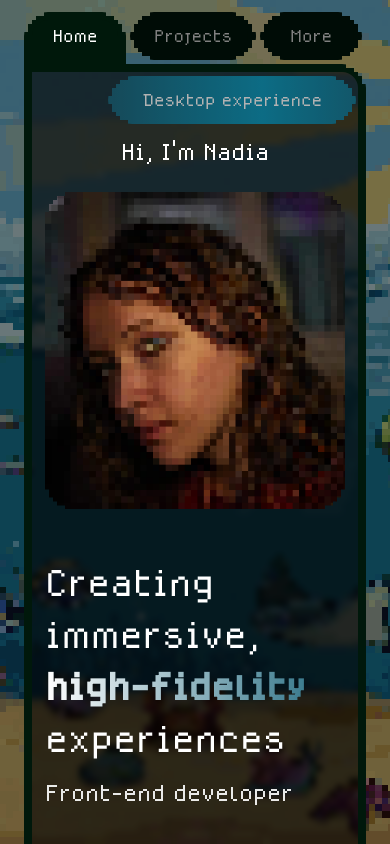
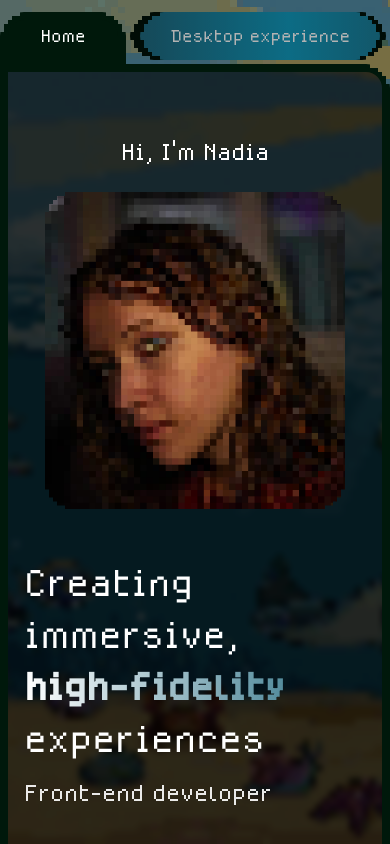
Before and after one commit to robuspospolitus/portfolio, a React (Vite) app: page / in a window 390 px wide. Built offline with nearby package versions, Linux system fonts and the light colour scheme.

Commit message:
fix: styling - pixel-corners, variables

```diff
--- a/src/Pages/Home/Components/MovingCard.scss
+++ b/src/Pages/Home/Components/MovingCard.scss
@@ -2,7 +2,7 @@
     min-height: 300px;
     width: auto;
     background-color: var(--home-color);
-    padding: 8px;
+    padding: var(--size-xs);
     display: flex;
     align-self: center;
 }
@@ -14,44 +14,44 @@
     justify-content: center;
     background-color: var(--home-color);
     color: white;
-    padding: 24px;
+    padding: var(--size);
     h3 {
-        font-size: 32px;
+        font-size: var(--font-size-h);
     }
     p {
-        font-size: 24px;
+        font-size: var(--size);
     }
 }
 
 
 .pink {
-    background-color: rgba(204, 106, 191, 0.8);
+    background-color: var(--pink-opacity);
     .show-off-container-content h3 {
-        color: rgba(204, 106, 191);
+        color: var(--pink);
     }
 }
 .blue {
-    background-color: rgba(86, 133, 221, 0.801);
+    background-color: var(--blue-opacity);
     .show-off-container-content h3 {
-        color: rgba(86, 133, 221);
+        color: var(--blue);
     }
 }
 .yellow {
-    background-color: rgba(199, 186, 68, 0.8);
+    background-color: var(--yellow-opacity);
     .show-off-container-content h3 {
-        color: rgba(199, 186, 68);
+        color: var(--yellow);
     }
 }
 .green {
-    background-color: rgba(83, 199, 68, 0.8);
+    background-color: var(--green-opacity);
     .show-off-container-content h3 {
-        color: rgba(83, 199, 68);
+        color: var(--green);
     }
 }
 .orange {
-    background-color: rgba(199, 94, 68, 0.8);
+    background-color: var(--orange-opacity);
     .show-off-container-content h3 {
-        color: rgba(199, 94, 68,);
+        color: var(--orange);
     }
 }
 
@@ -59,7 +59,7 @@
     .moving-cards {
         .side-to-side {
             flex-direction: column;
-            margin-bottom: 24px;
+            margin-bottom: var(--size);
         }
         .show-off-container {
             width: 80% !important;
--- a/src/Pages/Home/Home.scss
+++ b/src/Pages/Home/Home.scss
@@ -12,10 +12,10 @@
     position: absolute;
     width: 100%;
     height: 100%;
-    padding: 12px 10% 0 10%;
+    padding: var(--size-s) 10% 0 10%;
     box-sizing: border-box;
     color: white;
-    font-size: 24px;
+    font-size: var(--size);
     overflow-y: auto;
     scrollbar-width: none;
 }
@@ -25,18 +25,18 @@
     width: 100%;
     max-width: 1000px;
     margin: auto;
-    gap: 4px;
+    gap: var(--size-xxs);
     position: relative;
     .home-tab {
         width: 100px;
         background-color: var(--home-border);
-        border: 8px solid var(--home-border);
+        border: var(--size-xs) solid var(--home-border);
         text-align: center;
-        border-radius: 24px;
+        border-radius: var(--size);
         filter: brightness(50%);
         cursor: pointer;
-        padding: 4px 16px;
-        margin-bottom: 12px;
+        padding: var(--size-xxs) var(--size-s);
+        margin-bottom: var(--size-s);
     }
     .active-tab {
         filter: brightness(100%);
@@ -44,6 +44,10 @@
         border-bottom-right-radius: 0;
         z-index: 2;
         margin-bottom: 0;
+        transition: all 0.5s;
+        &:hover {
+            color: var(--primary);
+        }
     }
     .desktop-tab {
         width: auto;
@@ -69,9 +73,9 @@
     overflow: hidden;
     margin: auto;
     background-color: var(--home-color);
-    border-top-right-radius: 24px;
+    border-top-right-radius: var(--size);
     box-sizing: border-box;
-    border: 8px solid var(--home-border);
+    border: var(--size-xs) solid var(--home-border);
     position: relative;
     top: -8px;
     z-index: 1;
@@ -79,13 +83,13 @@
 }
 @media screen and (max-width: 860px) {
     #home{
-        padding-left: 24px;
-        padding-right: 24px;
+        padding-left: var(--margin);
+        padding-right: var(--margin);
     }
 }
 @media screen and (max-width: 375px) {
     #home{
-        padding-left: 00px;
+        padding-left: 0px;
         padding-right: 0px;
     }
 }
@@ -93,7 +97,7 @@
     .desktop-tab {
         width: 200px !important;
         z-index: 2;
-        top: 64px;
+        top: var(--size-xxl);
         right: 10px !important;
     }
 }
--- a/src/Pages/Home/Home.tsx
+++ b/src/Pages/Home/Home.tsx
@@ -20,7 +20,7 @@ export default function Home() {
                     <div className={`home-tab ${activeTab===3 ? "active-tab pixel-corners-top":"pixel-corners"}`} onClick={()=>setActiveTab(3)}>More</div>
                     <Link to="desktop" style={{color:"white"}}><div className={`desktop-tab home-tab pixel-corners`}>Desktop experience</div></Link>
                </nav>
-                <main id='home-content' className={activeTab===1 ? "pixel-corners-top-right":`pixel-corners-top`} style={{borderTopLeftRadius: activeTab===1 ?"0":"24px"}}>
+                <main id='home-content' className={activeTab===1 ? "pixel-corners-top-left":`pixel-corners`} style={{borderTopLeftRadius: activeTab===1 ?"0":"24px"}}>
                     {activeTab===1 && <HomeTab/>}
                     {activeTab===2 && <ProjectsTab/>}
                     {activeTab===3 && <MoreTab/>}
--- a/src/Pages/Home/Tabs/HomeTab/HomeTab.scss
+++ b/src/Pages/Home/Tabs/HomeTab/HomeTab.scss
@@ -3,20 +3,20 @@ section {
     display: flex;
     flex-direction: column;
     align-items: center;
-    gap: 24px;
+    gap: var(--size);
     width: 100%;
     min-height: 50vh;
     box-sizing: border-box;
     p {
-        font-size: 32px;
+        font-size: var(--font-size-p);
         opacity: 0.9;
     }
     h2 {
-        font-size: 52px;
+        font-size: var(--font-size-xl);
         font-weight: 500;
         div {
-            font-size: 52px;
-            line-height: 52px;
+            font-size: var(--font-size-xl);
+            line-height: var(--font-size-xl);
             font-weight: bold;
             background-image: linear-gradient(to right, white, var(--primary));
             color: transparent;
@@ -25,7 +25,7 @@ section {
             // animation: gradient 4s linear infinite;
             transition: all 0.3s;
             &:hover {
-                font-size: 54px;
+                font-size: calc(var(--font-size-xl) + 2px);
                 text-shadow: 0px 0px rgba(255, 255, 255, 0.5);
             }
         }
@@ -33,7 +33,7 @@ section {
     .gap {
         display: flex;
         flex-direction: column;
-        gap: 12px;
+        gap: var(--size-s);
     }
 }
 
@@ -46,12 +46,12 @@ section {
     box-shadow: inset 0 0 12px black;
     min-height: 100px;
     background-color: var(--home-border);
-    padding: 24px;
+    padding: var(--size);
 }
 .side-to-side {
     display: flex;
     align-items: center;
-    gap: 8px;
+    gap: var(--size-xs);
 }
 
 .color-hover {
--- a/src/Pages/Home/Tabs/HomeTab/SemiCodeSection/SemiCode.scss
+++ b/src/Pages/Home/Tabs/HomeTab/SemiCodeSection/SemiCode.scss
@@ -1,17 +1,9 @@
 .semi-code {
     gap: 0px !important;
     h2, p {
-        font-size: 24px;
+        font-size: var(--size);
         text-align: left;
         display: flex;
-        div {
-            font-size: 24px;
-            line-height: normal;
-            max-height: 24px;
-            &:hover {
-                font-size: 25px;
-            }
-        }
     }
 }
 .text-animation {
@@ -23,7 +15,7 @@
     animation: gradient 8s linear infinite;
 }
 .written-text {
-    min-height: 24px;
+    min-height: var(--size);
 }
 
 @keyframes gradient {
@@ -33,7 +25,7 @@
     .full-section {
         .side-to-side {
             flex-direction: column;
-            gap: 24px;
+            gap: var(--size);
             .gap {
                 width: 100% !important;
                 p {
--- a/src/Pages/Home/Tabs/HomeTab/ShowOff/ShowOff.scss
+++ b/src/Pages/Home/Tabs/HomeTab/ShowOff/ShowOff.scss
@@ -1,6 +1,6 @@
 .moving-cards {
-    gap: 24px;
+    gap: var(--size);
     .side-to-side {
-        margin-bottom: 24px;
+        margin-bottom: var(--size);
     }
 }
--- a/src/Pages/Home/Tabs/HomeTab/WelcomeSection/WelcomeSection.scss
+++ b/src/Pages/Home/Tabs/HomeTab/WelcomeSection/WelcomeSection.scss
@@ -1,13 +1,13 @@
 section {
     .socials-logo {
-        height: 50px;
-        width: 50px;
+        height: var(--font-size-xl);
+        width: var(--font-size-xl);
     }
     a { color: white; }
 }
 #welcome {
-    height: 32px;
-    font-size: 32px;
+    height: var(--font-size-p);
+    font-size: var(--font-size-p);
 }
 
 
--- a/src/styles/pixel-corners.scss
+++ b/src/styles/pixel-corners.scss
@@ -38,20 +38,37 @@
     0px 20px
   );
 }
-.pixel-corners-top-right {
+.pixel-corners-top-left {
   clip-path: polygon(
-    0px 0px,
+    0px calc(100% - 20px),
+    4px calc(100% - 20px),
+    4px calc(100% - 12px),
+    8px calc(100% - 12px),
+    8px calc(100% - 8px),
+    12px calc(100% - 8px),
+    12px calc(100% - 4px),
+    20px calc(100% - 4px),
+    20px 100%,
+    calc(100% - 20px) 100%,
+    calc(100% - 20px) calc(100% - 4px),
+    calc(100% - 12px) calc(100% - 4px),
+    calc(100% - 12px) calc(100% - 8px),
+    calc(100% - 8px) calc(100% - 8px),
+    calc(100% - 8px) calc(100% - 12px),
+    calc(100% - 4px) calc(100% - 12px),
+    calc(100% - 4px) calc(100% - 20px),
+    100% calc(100% - 20px),
+    100% 20px,
+    calc(100% - 4px) 20px,
+    calc(100% - 4px) 12px,
+    calc(100% - 8px) 12px,
+    calc(100% - 8px) 8px,
+    calc(100% - 12px) 8px,
+    calc(100% - 12px) 4px,
+    calc(100% - 20px) 4px,
     calc(100% - 20px) 0px,
-    calc(100% - 20px) 4px,
-    calc(100% - 12px) 4px,
-    calc(100% - 12px) 8px,
-    calc(100% - 8px) 8px,
-    calc(100% - 8px) 12px,
-    calc(100% - 4px) 12px,
-    calc(100% - 4px) 20px,
-    100% 20px,
-    100% 100%,
-    0px 100%
+    /* zmiana tutaj ↓ */
+    0px 0px
   );
 }
 .pixel-corners-top {
--- a/src/styles/variables.scss
+++ b/src/styles/variables.scss
@@ -1,6 +1,28 @@
 :root {
     --item-font-size: 16px;
     --item-in-modal-font-size: 18px;
+
+    --size-xxs: 4px;
+    --size-xs: 8px;
+    --size-s: 12px;
+    --size: 24px;
+    --size-l: 48px;
+    --size-xl: 64px;
+
+    --font-size-xl: 52px;
+    --font-size-h: 36px;
+    --font-size-p: 32px;
+
+    --pink: rgba(204, 106, 191);
+    --pink-opacity: rgba(204, 106, 191, 0.8);
+    --blue: rgba(86, 133, 221);
+    --blue-opacity: rgba(86, 133, 221, 0.8);
+    --yellow: rgba(199, 186, 68);
+    --yellow-opacity: rgba(199, 186, 68, 0.8);
+    --green: rgba(83, 199, 68);
+    --green-opacity: rgba(83, 199, 68, 0.8);
+    --orange: rgba(199, 94, 68);
+    --orange-opacity: rgba(199, 94, 68, 0.8);
 }
 
 .light-theme {
```
Also changed, not shown: src/Pages/Home/Tabs/HomeTab/ExperienceSection/ExperienceSection.scss (+5 -5 lines).
